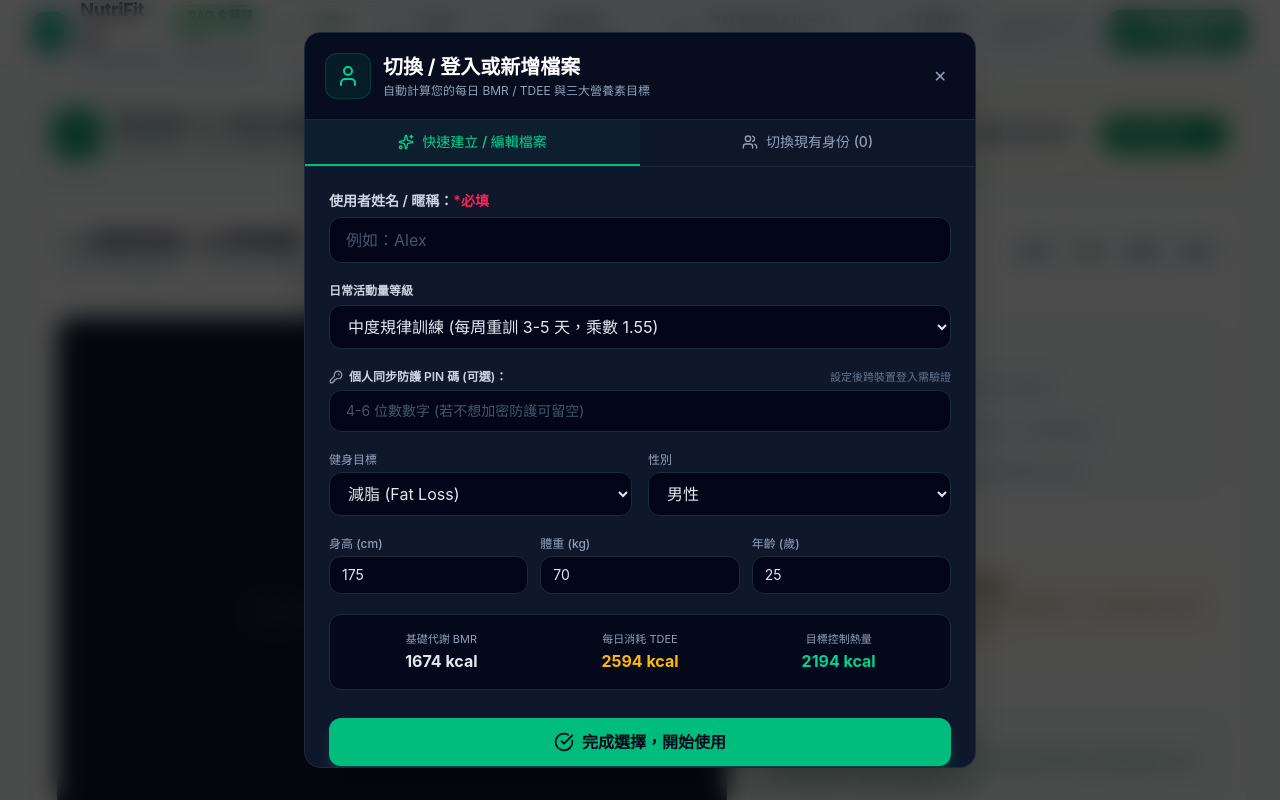
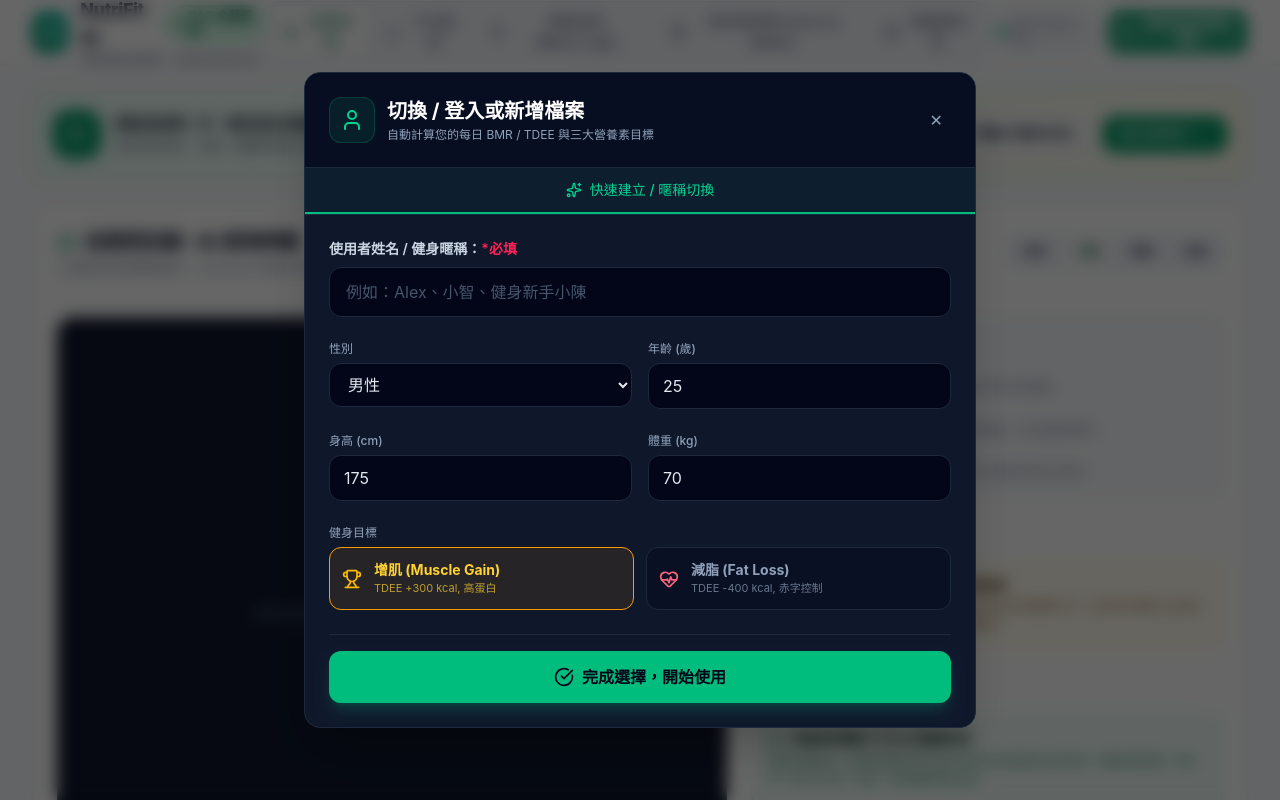
Before and after one commit to csai112pj-stack/1234, a React (Vite) app: page / in a window 1280 px wide. Shown: the top 800 px of the page. Built offline with nearby package versions, Linux system fonts and the light colour scheme.

Commit message:
Update UserProfileModal.tsx

```diff
--- a/src/components/UserProfileModal.tsx
+++ b/src/components/UserProfileModal.tsx
@@ -1,6 +1,6 @@
-import React, { useState, useEffect } from 'react';
+import React, { useState } from 'react';
 import { UserProfile, FitnessGoal, ActivityLevel } from '../types';
-import { User, CheckCircle, Shield, Sparkles, Scale, HeartPulse, Trophy, Users, KeyRound, Activity } from 'lucide-react';
+import { User, CheckCircle, Shield, Sparkles, Scale, HeartPulse, Trophy } from 'lucide-react';
 
 interface UserProfileModalProps {
   isOpen: boolean;
@@ -18,55 +18,22 @@ export const UserProfileModal: React.FC<UserProfileModalProps> = ({
   const [activeTab, setActiveTab] = useState<'create' | 'select'>('create');
 
   // 表單 State
-  const [name, setName] = useState(currentUser?.name || '');
-  const [gender, setGender] = useState<'male' | 'female'>(currentUser?.gender || 'male');
-  const [age, setAge] = useState<number>(currentUser?.age || 25);
-  const [height, setHeight] = useState<number>(currentUser?.height || 175);
-  const [weight, setWeight] = useState<number>(currentUser?.weight || 70);
-  const [bodyFat, setBodyFat] = useState<number | undefined>(currentUser?.body_fat_rate || 18);
-  const [goal, setGoal] = useState<FitnessGoal>(currentUser?.goal || 'fat_loss');
-  const [activityLevel, setActivityLevel] = useState<ActivityLevel>(currentUser?.activity_level || 'moderate');
-  const [pin, setPin] = useState(currentUser?.pin || '');
+  const [name, setName] = useState('');
+  const [gender, setGender] = useState<'male' | 'female'>('male');
+  const [age, setAge] = useState<number>(25);
+  const [height, setHeight] = useState<number>(175);
+  const [weight, setWeight] = useState<number>(70);
+  const [bodyFat, setBodyFat] = useState<number | undefined>(18);
+  const [goal, setGoal] = useState<FitnessGoal>('muscle_gain');
+  const [activityLevel, setActivityLevel] = useState<ActivityLevel>('moderate');
+  const [pin, setPin] = useState('');
 
-  const [userList, setUserList] = useState<UserProfile[]>([]);
   const [loading, setLoading] = useState(false);
   const [errorMsg, setErrorMsg] = useState('');
 
-  // 載入可切換的使用者清單
-  useEffect(() => {
-    if (isOpen) {
-      const savedList = localStorage.getItem('nutrifit_users_list');
-      if (savedList) {
-        try {
-          setUserList(JSON.parse(savedList));
-        } catch (e) {
-          console.error(e);
-        }
-      }
-    }
-  }, [isOpen]);
-
   if (!isOpen) return null;
 
-  // 試算 BMR / TDEE
-  const bmr = gender === 'male'
-    ? 10 * weight + 6.25 * height - 5 * age + 5
-    : 10 * weight + 6.25 * height - 5 * age - 161;
-
-  const activityMultipliers: Record<ActivityLevel, number> = {
-    sedentary: 1.2,
-    light: 1.375,
-    moderate: 1.55,
-    active: 1.725,
-    very_active: 1.9,
-  };
-
-  const tdee = Math.round(bmr * (activityMultipliers[activityLevel] || 1.55));
-  const targetCalories = goal === 'muscle_gain' ? tdee + 300 : tdee - 400;
-  const targetProtein = Math.round((targetCalories * 0.3) / 4);
-
-  // 完成選擇存檔或建立
-  const handleSubmit = async (e: React.FormEvent) => {
+  const handleCreateOrSelect = async (e: React.FormEvent) => {
     e.preventDefault();
     setErrorMsg('');
 
@@ -78,8 +45,11 @@ export const UserProfileModal: React.FC<UserProfileModalProps> = ({
 
     setLoading(true);
 
-    const userPayload: UserProfile = {
-      id: currentUser?.id || `user_${Date.now()}`,
+    try {
+      const res = await fetch('/api/user', {
+        method: 'POST',
+        headers: { 'Content-Type': 'application/json' },
+        body: JSON.stringify({
           name: safeName,
           gender,
           age: Number(age) || 25,
@@ -89,74 +59,40 @@ export const UserProfileModal: React.FC<UserProfileModalProps> = ({
           goal,
           activity_level: activityLevel,
           pin: pin ? pin.trim() : undefined,
-      bmr: Math.round(bmr),
-      tdee: tdee,
-      target_calories: targetCalories,
-      target_protein: targetProtein,
-      target_carbs: Math.round((targetCalories * 0.4) / 4),
-      target_fat: Math.round((targetCalories * 0.3) / 9),
-      created_at: new Date().toISOString(),
-    };
-
-    try {
-      // 先嘗試呼叫後端 API
-      const res = await fetch('/api/user', {
-        method: 'POST',
-        headers: { 'Content-Type': 'application/json' },
-        body: JSON.stringify(userPayload),
+        }),
       });
 
-      const contentType = res.headers.get('content-type');
-      if (res.ok && contentType && contentType.includes('application/json')) {
       const data = await res.json();
+
       if (data.success && data.user) {
-          finishSave(data.user);
-          return;
+        // 儲存至本地快取
+        localStorage.setItem('nutrifit_user_id', data.user.id);
+        localStorage.setItem('nutrifit_user', JSON.stringify(data.user));
+
+        // 觸發父組件更新
+        onSelectUser(data.user);
+
+        // 👈 強制關閉彈窗 Modal
+        onClose();
+
+        // 重新整理頁面確保全域狀態與面板同步
+        window.location.reload();
+      } else {
+        setErrorMsg(data.error || '無法建立或切換使用者');
       }
+    } catch (err: any) {
+      console.error('使用者操作失敗:', err);
+      setErrorMsg('伺服器連線失敗，請稍後再試');
+    } finally {
+      setLoading(false);
     }
-    } catch (err) {
-      console.warn('API 無法連線，自動轉為 LocalStorage 模式:', err);
-    }
-
-    // 若為 GitHub Pages 或無 API 環境，直接本地存檔並關閉 Modal
-    finishSave(userPayload);
-  };
-
-  // 完成存檔與關閉 Modal 核心邏輯
-  const finishSave = (user: UserProfile) => {
-    const savedListStr = localStorage.getItem('nutrifit_users_list');
-    let list: UserProfile[] = savedListStr ? JSON.parse(savedListStr) : [];
-
-    const index = list.findIndex(u => u.id === user.id || u.name === user.name);
-    if (index >= 0) {
-      list[index] = user;
-    } else {
-      list.push(user);
-    }
-
-    localStorage.setItem('nutrifit_users_list', JSON.stringify(list));
-    localStorage.setItem('nutrifit_user_id', user.id);
-    localStorage.setItem('nutrifit_user', JSON.stringify(user));
-
-    onSelectUser(user);
-    setLoading(false);
-    onClose(); // 👈 關閉彈窗 Modal
-  };
-
-  // 切換已存在的使用者
-  const handleSelectExistingUser = (selectedUser: UserProfile) => {
-    localStorage.setItem('nutrifit_user_id', selectedUser.id);
-    localStorage.setItem('nutrifit_user', JSON.stringify(selectedUser));
-    onSelectUser(selectedUser);
-    onClose(); // 👈 關閉彈窗 Modal
   };
 
   return (
-    <div className="fixed inset-0 z-50 flex items-center justify-center bg-black/70 backdrop-blur-md p-4 overflow-y-auto">
-      <div className="bg-slate-900 border border-slate-800 text-slate-100 rounded-2xl w-full max-w-2xl shadow-2xl overflow-hidden my-6">
-
+    <div className="fixed inset-0 z-50 flex items-center justify-center bg-black/60 backdrop-blur-sm p-4 overflow-y-auto">
+      <div className="bg-slate-900 border border-slate-800 text-slate-100 rounded-2xl w-full max-w-2xl shadow-2xl overflow-hidden my-8">
         {/* Header */}
-        <div className="p-5 border-b border-slate-800 flex justify-between items-center bg-slate-950/60">
+        <div className="p-6 border-b border-slate-800 flex justify-between items-center bg-slate-950/50">
           <div className="flex items-center gap-3">
             <div className="p-2.5 bg-emerald-500/10 text-emerald-400 rounded-xl border border-emerald-500/20">
               <User className="w-6 h-6" />
@@ -185,90 +121,35 @@ export const UserProfileModal: React.FC<UserProfileModalProps> = ({
                 : 'border-transparent text-slate-400 hover:text-slate-200'
             }`}
           >
-            <Sparkles className="w-4 h-4" /> 快速建立 / 編輯檔案
-          </button>
-          <button
-            type="button"
-            onClick={() => setActiveTab('select')}
-            className={`flex-1 py-3 text-sm font-medium flex items-center justify-center gap-2 border-b-2 transition-all ${
-              activeTab === 'select'
-                ? 'border-emerald-500 text-emerald-400 bg-emerald-500/5'
-                : 'border-transparent text-slate-400 hover:text-slate-200'
-            }`}
-          >
-            <Users className="w-4 h-4" /> 切換現有身份 ({userList.length})
+            <Sparkles className="w-4 h-4" /> 快速建立 / 暱稱切換
           </button>
         </div>
 
-        {/* Tab 1: 建立/編輯檔案 */}
-        {activeTab === 'create' && (
-          <form onSubmit={handleSubmit} className="p-6 space-y-5 max-h-[75vh] overflow-y-auto">
+        {/* Form Body */}
+        <form onSubmit={handleCreateOrSelect} className="p-6 space-y-6">
           {errorMsg && (
-              <div className="p-3 bg-rose-500/10 border border-rose-500/30 rounded-xl text-rose-400 text-sm">
-                ⚠️ {errorMsg}
+            <div className="p-3.5 bg-rose-500/10 border border-rose-500/30 rounded-xl text-rose-400 text-sm flex items-center gap-2">
+              ⚠️️ {errorMsg}
             </div>
           )}
 
           <div>
-              <label className="block text-sm font-semibold text-slate-300 mb-1.5">
-                使用者姓名 / 暱稱：<span className="text-rose-500">*必填</span>
+            <label className="block text-sm font-semibold text-slate-300 mb-2">
+              使用者姓名 / 健身暱稱：<span className="text-rose-500">*必填</span>
             </label>
             <input
               type="text"
               value={name}
               onChange={(e) => setName(e.target.value)}
-                placeholder="例如：Alex"
-                className="w-full px-4 py-2.5 bg-slate-950 border border-slate-800 rounded-xl focus:outline-none focus:border-emerald-500 text-slate-100 placeholder-slate-600"
+              placeholder="例如：Alex、小智、健身新手小陳"
+              className="w-full px-4 py-3 bg-slate-950 border border-slate-800 rounded-xl focus:outline-none focus:border-emerald-500 text-slate-100 placeholder-slate-600"
               required
-              />
-            </div>
-
-            <div>
-              <label className="block text-xs font-semibold text-slate-300 mb-1.5">日常活動量等級</label>
-              <select
-                value={activityLevel}
-                onChange={(e) => setActivityLevel(e.target.value as ActivityLevel)}
-                className="w-full px-3.5 py-2.5 bg-slate-950 border border-slate-800 rounded-xl text-slate-200 focus:border-emerald-500"
-              >
-                <option value="sedentary">久坐少動 (幾乎不運動，乘數 1.2)</option>
-                <option value="light">輕度活動 (每周運動 1-2 天，乘數 1.375)</option>
-                <option value="moderate">中度規律訓練 (每周重訓 3-5 天，乘數 1.55)</option>
-                <option value="active">高度運動 (每周訓練 6-7 天，乘數 1.725)</option>
-                <option value="very_active">極高強度 (專業運動員/高體能工作，乘數 1.9)</option>
-              </select>
-            </div>
-
-            <div>
-              <div className="flex justify-between items-center mb-1">
-                <label className="block text-xs font-semibold text-slate-300 flex items-center gap-1.5">
-                  <KeyRound className="w-3.5 h-3.5 text-slate-400" /> 個人同步防護 PIN 碼 (可選)：
-                </label>
-                <span className="text-[11px] text-slate-500">設定後跨裝置登入需驗證</span>
-              </div>
-              <input
-                type="password"
-                maxLength={6}
-                value={pin}
-                onChange={(e) => setPin(e.target.value)}
-                placeholder="4-6 位數數字 (若不想加密防護可留空)"
-                className="w-full px-4 py-2.5 bg-slate-950 border border-slate-800 rounded-xl focus:outline-none focus:border-emerald-500 text-slate-100 placeholder-slate-600 text-sm"
             />
           </div>
 
           <div className="grid grid-cols-2 gap-4">
             <div>
-                <label className="block text-xs font-medium text-slate-400 mb-1">健身目標</label>
-                <select
-                  value={goal}
-                  onChange={(e) => setGoal(e.target.value as FitnessGoal)}
-                  className="w-full px-3.5 py-2.5 bg-slate-950 border border-slate-800 rounded-xl text-slate-200"
-                >
-                  <option value="muscle_gain">增肌 (Muscle Gain)</option>
-                  <option value="fat_loss">減脂 (Fat Loss)</option>
-                </select>
-              </div>
-              <div>
-                <label className="block text-xs font-medium text-slate-400 mb-1">性別</label>
+              <label className="block text-xs font-medium text-slate-400 mb-1.5">性別</label>
               <select
                 value={gender}
                 onChange={(e) => setGender(e.target.value as 'male' | 'female')}
@@ -278,117 +159,86 @@ export const UserProfileModal: React.FC<UserProfileModalProps> = ({
                 <option value="female">女性</option>
               </select>
             </div>
+            <div>
+              <label className="block text-xs font-medium text-slate-400 mb-1.5">年齡 (歲)</label>
+              <input
+                type="number"
+                value={age}
+                onChange={(e) => setAge(Number(e.target.value))}
+                className="w-full px-3.5 py-2.5 bg-slate-950 border border-slate-800 rounded-xl text-slate-200"
+              />
+            </div>
           </div>
 
-            <div className="grid grid-cols-3 gap-3">
+          <div className="grid grid-cols-2 gap-4">
             <div>
-                <label className="block text-xs font-medium text-slate-400 mb-1">身高 (cm)</label>
+              <label className="block text-xs font-medium text-slate-400 mb-1.5">身高 (cm)</label>
               <input
                 type="number"
                 value={height}
                 onChange={(e) => setHeight(Number(e.target.value))}
-                  className="w-full px-3 py-2 bg-slate-950 border border-slate-800 rounded-xl text-slate-200 text-sm"
+                className="w-full px-3.5 py-2.5 bg-slate-950 border border-slate-800 rounded-xl text-slate-200"
               />
             </div>
             <div>
-                <label className="block text-xs font-medium text-slate-400 mb-1">體重 (kg)</label>
+              <label className="block text-xs font-medium text-slate-400 mb-1.5">體重 (kg)</label>
               <input
                 type="number"
                 value={weight}
                 onChange={(e) => setWeight(Number(e.target.value))}
-                  className="w-full px-3 py-2 bg-slate-950 border border-slate-800 rounded-xl text-slate-200 text-sm"
-                />
-              </div>
-              <div>
-                <label className="block text-xs font-medium text-slate-400 mb-1">年齡 (歲)</label>
-                <input
-                  type="number"
-                  value={age}
-                  onChange={(e) => setAge(Number(e.target.value))}
-                  className="w-full px-3 py-2 bg-slate-950 border border-slate-800 rounded-xl text-slate-200 text-sm"
+                className="w-full px-3.5 py-2.5 bg-slate-950 border border-slate-800 rounded-xl text-slate-200"
               />
             </div>
           </div>
 
-            {/* 即時計算結果 preview 卡片 */}
-            <div className="p-4 bg-slate-950/80 border border-slate-800 rounded-xl grid grid-cols-3 gap-2 text-center">
           <div>
-                <div className="text-[11px] text-slate-400">基礎代謝 BMR</div>
-                <div className="text-base font-bold text-slate-200 mt-0.5">{Math.round(bmr)} kcal</div>
+            <label className="block text-xs font-medium text-slate-400 mb-1.5">健身目標</label>
+            <div className="grid grid-cols-2 gap-3">
+              <button
+                type="button"
+                onClick={() => setGoal('muscle_gain')}
+                className={`p-3 rounded-xl border text-left flex items-center gap-3 transition-all ${
+                  goal === 'muscle_gain'
+                    ? 'border-amber-500 bg-amber-500/10 text-amber-300'
+                    : 'border-slate-800 bg-slate-950/40 text-slate-400'
+                }`}
+              >
+                <Trophy className="w-5 h-5 text-amber-400" />
+                <div>
+                  <div className="font-bold text-sm">增肌 (Muscle Gain)</div>
+                  <div className="text-[11px] opacity-70">TDEE +300 kcal, 高蛋白</div>
                 </div>
+              </button>
+              <button
+                type="button"
+                onClick={() => setGoal('fat_loss')}
+                className={`p-3 rounded-xl border text-left flex items-center gap-3 transition-all ${
+                  goal === 'fat_loss'
+                    ? 'border-rose-500 bg-rose-500/10 text-rose-300'
+                    : 'border-slate-800 bg-slate-950/40 text-slate-400'
+                }`}
+              >
+                <HeartPulse className="w-5 h-5 text-rose-400" />
                 <div>
-                <div className="text-[11px] text-slate-400">每日消耗 TDEE</div>
-                <div className="text-base font-bold text-amber-400 mt-0.5">{tdee} kcal</div>
+                  <div className="font-bold text-sm">減脂 (Fat Loss)</div>
+                  <div className="text-[11px] opacity-70">TDEE -400 kcal, 赤字控制</div>
                 </div>
-              <div>
-                <div className="text-[11px] text-slate-400">目標控制熱量</div>
-                <div className="text-base font-bold text-emerald-400 mt-0.5">{targetCalories} kcal</div>
+              </button>
             </div>
           </div>
 
-            <div className="pt-2">
+          {/* Footer Submit Button */}
+          <div className="pt-4 border-t border-slate-800">
             <button
               type="submit"
               disabled={loading}
-                className="w-full py-3 px-4 bg-emerald-500 hover:bg-emerald-400 text-slate-950 font-bold rounded-xl shadow-lg shadow-emerald-500/20 transition-all flex items-center justify-center gap-2 disabled:opacity-50 cursor-pointer"
+              className="w-full py-3.5 px-4 bg-emerald-500 hover:bg-emerald-400 text-slate-950 font-bold rounded-xl shadow-lg shadow-emerald-500/20 transition-all flex items-center justify-center gap-2 disabled:opacity-50"
             >
               <CheckCircle className="w-5 h-5" />
-                {loading ? '儲存中...' : '完成選擇，開始使用'}
+              {loading ? '儲存設定中...' : '完成選擇，開始使用'}
             </button>
           </div>
         </form>
-        )}
-
-        {/* Tab 2: 切換現有身份 */}
-        {activeTab === 'select' && (
-          <div className="p-6 space-y-3 max-h-[75vh] overflow-y-auto">
-            {userList.length === 0 ? (
-              <div className="text-center py-8 text-slate-500 text-sm">
-                目前尚無其他建立的使用者資料
-              </div>
-            ) : (
-              userList.map((u) => {
-                const isCurrent = currentUser?.id === u.id || currentUser?.name === u.name;
-                return (
-                  <div
-                    key={u.id || u.name}
-                    className={`p-4 rounded-xl border flex items-center justify-between transition-all ${
-                      isCurrent
-                        ? 'bg-emerald-500/10 border-emerald-500/40'
-                        : 'bg-slate-950/50 border-slate-800 hover:border-slate-700'
-                    }`}
-                  >
-                    <div>
-                      <div className="flex items-center gap-2 font-bold text-slate-100">
-                        {u.name}
-                        <span className="text-xs font-normal text-slate-400">
-                          ({u.gender === 'male' ? '男' : '女'} · {u.age}歲)
-                        </span>
-                      </div>
-                      <div className="text-xs text-slate-400 mt-1">
-                        身高 {u.height}cm / 體重 {u.weight}kg | 目標: {u.target_calories || u.tdee} kcal
-                      </div>
-                    </div>
-
-                    <button
-                      type="button"
-                      onClick={() => handleSelectExistingUser(u)}
-                      disabled={isCurrent}
-                      className={`px-4 py-2 text-xs font-bold rounded-lg transition-all ${
-                        isCurrent
-                          ? 'bg-emerald-500/20 text-emerald-400 cursor-default'
-                          : 'bg-slate-800 hover:bg-emerald-500 hover:text-slate-950 text-slate-200'
-                      }`}
-                    >
-                      {isCurrent ? '使用中' : '切換'}
-                    </button>
-                  </div>
-                );
-              })
-            )}
-          </div>
-        )}
-
       </div>
     </div>
   );
```
Lines whose indentation alone changed are shown as unchanged.
